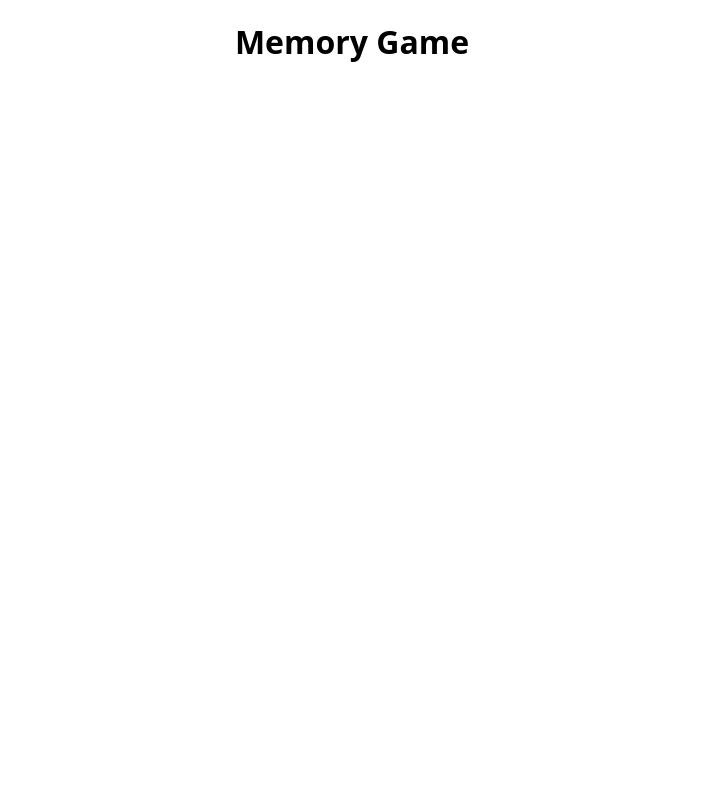
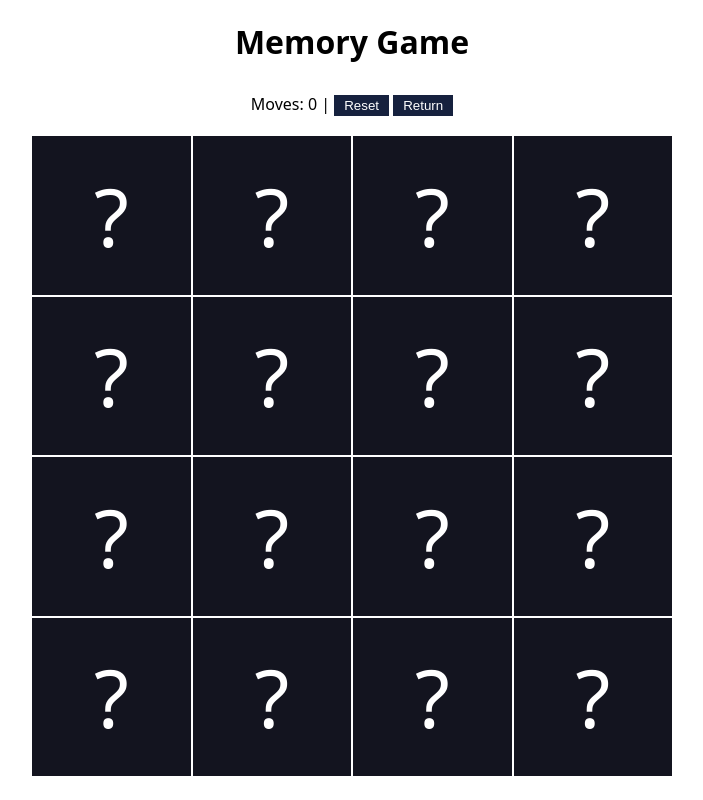
Before and after one commit to MatheusMoraes66/memory_game, a React (Vite) app: page /game/1 in a window 1280 px wide. Before the commit this address had no page. Shown: the whole page, without its empty margins (288-991 px from the left). Built offline with nearby package versions, Linux system fonts and the light colour scheme.

Commit message:
[Novo] - Dividi em tres pastas e passagem de estado pela url

```diff
--- /dev/null
+++ b/src/components/ChoiceCards/index.tsx
@@ -0,0 +1,42 @@
+import { useNavigate } from "react-router-dom";
+
+export function ChoiceCards(){
+  const navigate = useNavigate();
+
+  const handlerClick = (id: Number) => {
+      if(id === 0){
+        navigate("/game/0");
+      }
+
+      if(id === 1){
+        navigate("/game/1");
+      }
+
+      if(id === 2){
+        navigate("/game/2");
+      }
+  }
+return (
+  <>
+    <div className="menu__description">
+        <h6>Choose one of the options from the card below.</h6>
+      </div>
+      <div className="menu__items">
+        <div className="menu__item" onClick={() => handlerClick(0)}>
+          <div className="menu__item--icon">🍎</div>
+          <div className="menu__item--text">Fruit</div>
+        </div>
+
+        <div className="menu__item" onClick={() => handlerClick(1)}>
+          <div className="menu__item--icon">🍔</div>
+          <div className="menu__item--text">Food</div>
+        </div>
+
+        <div className="menu__item" onClick={() => handlerClick(2)}>
+          <div className="menu__item--icon">🐻</div>
+          <div className="menu__item--text">Animal</div>
+        </div>
+      </div>
+  </>
+)
+}
--- a/src/components/Grid/index.tsx
+++ b/src/components/Grid/index.tsx
@@ -28,10 +28,13 @@ export function Grid({cards}:GridProps)  {
   }
 
   useEffect(()=> {
+    if(matches === 0){
+      setStateCards(duplicateRegenerateSortArray(cards))
+    }
     if(matches === 8){
       setShowModal(true)
     }
-  },[matches])
+  },[matches, cards])
 
   const handleClick = (id: string) => {
     const newStateCards = stateCards.map((card)=> {
@@ -77,7 +80,7 @@ export function Grid({cards}:GridProps)  {
   }
 return <>
 <div className="text">
-  <p>Moves: {moves} | <button onClick={() => handleReset()} className="btn">Reset</button> <button onClick={() => navigate(-1)} className="btn">Return</button></p>
+  <p>Moves: {moves} | <button onClick={() => handleReset()} className="btn">Reset</button> <button onClick={() => navigate("/")} className="btn">Return</button></p>
 </div>
 <div className="grid">
   {stateCards.map(card => {
--- a/src/templates/App/index.tsx
+++ b/src/templates/App/index.tsx
@@ -1,15 +1,9 @@
-
-import { useState } from "react";
-import { BrowserRouter, Route, Routes, useNavigate } from "react-router-dom";
-import { CardProps } from "../../components/Card";
-import {foods, fruts, animal} from "../../data/cards"
+import { Route, Routes } from "react-router-dom";
 import { Game } from "../Game";
 import { Menu } from "../Menu";
 import "./styles.css";
 
 export function App() {
-  let navigate = useNavigate();
-  const [choice, setChoice] = useState<CardProps[]>([]);
 
   return (
     <div className="app">
@@ -17,8 +11,8 @@ export function App() {
         <h1>Memory Game </h1>
       </div>
         <Routes>
-          <Route path="/" element={<Menu choice={setChoice} />} />
-          <Route path="/game" element={<Game cards={choice}/>} />
+          <Route path="/" element={<Menu />} />
+          <Route path="/game/:id" element={<Game />} />
         </Routes>
     </div>
   )
--- a/src/templates/Game/index.tsx
+++ b/src/templates/Game/index.tsx
@@ -1,16 +1,29 @@
+import { useEffect, useState } from "react";
+import { useParams } from "react-router-dom";
 import { CardProps } from "../../components/Card";
 import { Grid } from "../../components/Grid";
+import { animal, foods, fruts } from "../../data/cards";
 
-export interface GameProps {
-  cards: CardProps[];
-}
+export function Game() {
+  let { id } = useParams();
+  const [cards, setCards] = useState<CardProps[]>([]);
+  useEffect(() => {
+    const idSelect = Number(id);
+    if(idSelect === 0){
+      setCards(fruts)
+    }
 
-export function Game({cards}: GameProps ) {
+    if(idSelect === 1){
+      setCards(foods)
+    }
 
+    if(idSelect === 2){
+      setCards(animal)
+    }
+  })
   return (
     <div>
       <Grid cards={cards} />
     </div>
   )
-
 }
--- a/src/templates/Menu/index.tsx
+++ b/src/templates/Menu/index.tsx
@@ -1,54 +1,14 @@
 import { useNavigate } from 'react-router-dom';
 import { CardProps } from '../../components/Card';
+import { ChoiceCards } from '../../components/ChoiceCards';
 import { animal, foods, fruts } from '../../data/cards';
 import './styles.css';
 
-export interface MenuProps{
-  choice?: (cards: CardProps[]) => void
-}
 
-export function Menu({choice}:MenuProps) {
-
-  const navigate = useNavigate();
-
-  const handlerClick = (id: Number) => {
-    if(choice){
-      if(id === 0){
-          choice(fruts)
-      }
-
-      if(id === 1){
-        choice(foods)
-      }
-
-      if(id === 2){
-        choice(animal)
-      }
-      navigate("/game");
-    }
-  }
-
+export function Menu() {
   return(
     <div className="menu">
-      <div className="menu__description">
-        <h6>Choose one of the options from the card below.</h6>
-      </div>
-      <div className="menu__items">
-        <div className="menu__item" onClick={() => handlerClick(0)}>
-          <div className="menu__item--icon">🍎</div>
-          <div className="menu__item--text">Fruit</div>
-        </div>
-
-        <div className="menu__item" onClick={() => handlerClick(1)}>
-          <div className="menu__item--icon">🍔</div>
-          <div className="menu__item--text">Food</div>
-        </div>
-
-        <div className="menu__item" onClick={() => handlerClick(2)}>
-          <div className="menu__item--icon">🐻</div>
-          <div className="menu__item--text">Animal</div>
-        </div>
-      </div>
-  </div>
+      <ChoiceCards />
+    </div>
   )
 }
```
